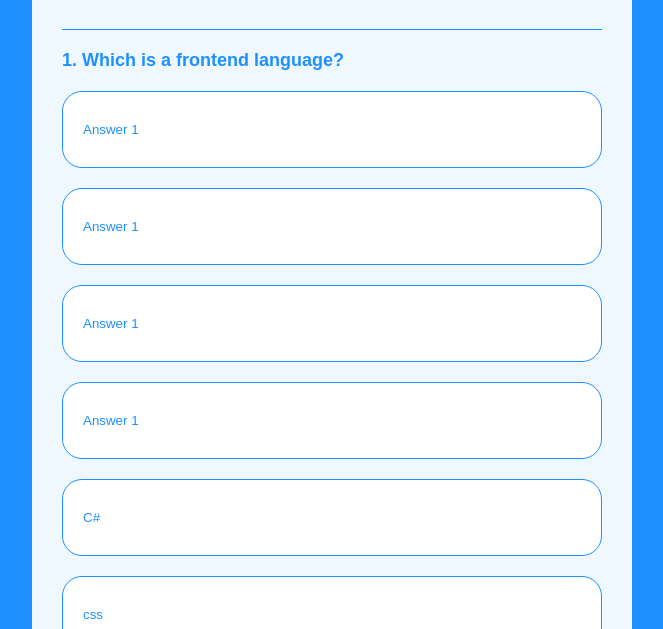
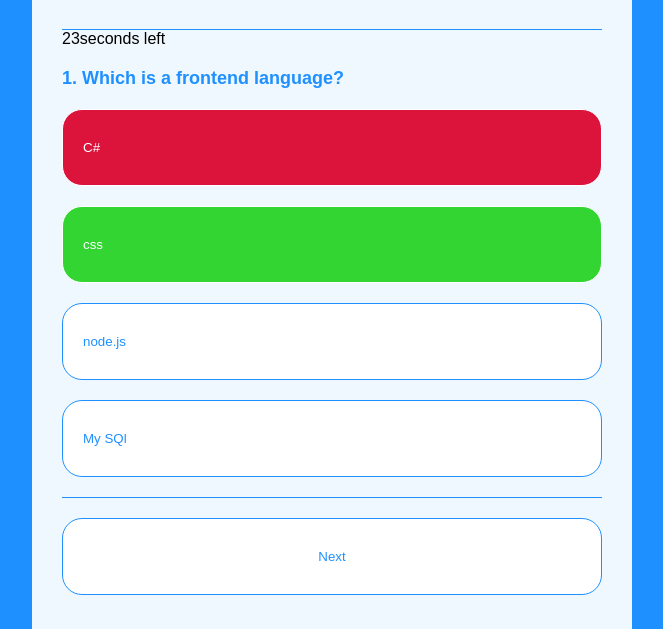
Before and after one commit to mlukicdesign/ML-CodeQuiz, a plain HTML site: page index.html in a window 1280 px wide. Both pictures are taken after a click on the button "C#". Shown: the part 171-800 px from the top of the page, without its empty margins (308-971 px from the left). Drawn offline with Linux system fonts and the light colour scheme.

Commit message:
javascript development

```diff
--- a/assets/script.js
+++ b/assets/script.js
@@ -40,6 +40,25 @@ let currentQuestionIndex = 0;
 let score = 0;
 
 
+
+
+// Timer Function
+
+let timerEl = document.getElementById('timer');
+let secondsLeft = 30;
+
+function startTimer() {
+    let timerId = setInterval(function() {
+        secondsLeft--;
+        timerEl.textContent = secondsLeft + "seconds left";
+
+        if(secondsLeft === 0) {
+            clearInterval(timerId);
+          /* Sends Message */
+        }
+    }, 1000)
+}
+
 //Initialize Quiz
 
 function startQuiz(){
@@ -47,24 +66,87 @@ function startQuiz(){
     score = 0;
     submit.innerHTML = "Next";
     showQuestion();
+    startTimer();
 }
 
 // Show Question
 function showQuestion(){
+    resetState();
     let currentQuestion = questions[currentQuestionIndex];
     let questionNo = currentQuestionIndex + 1;
     questionElement.innerHTML = questionNo + ". " + currentQuestion.
     question;
 
 // The forEach() method calls a function for each element in an array. Calls function on each answer
+// Check if selected answer is correct based on boolean defined in question arrays.
 
     currentQuestion.answers.forEach(answer => {
         const button = document.createElement("button");
         button.innerHTML = answer.text;
         button.classList.add("btn");
         answerButton.appendChild(button);
+        if(answer.correct){
+            button.dataset.correct = answer.correct;
+        }
+        button.addEventListener("click", selectAnswer);
     });
 }
+
+function resetState(){
+    submit.style.display = "none";
+    while(answerButton.firstChild){
+        answerButton.removeChild(answerButton.firstChild);
+    }
+}
+
+function selectAnswer(e){
+    const selectedBtn = e.target;
+    const isCorrect = selectedBtn.dataset.correct === "true";
+    if(isCorrect){
+        selectedBtn.classList.add("correct");
+        score++;
+    }else{
+        selectedBtn.classList.add("incorrect");
+    }
+    Array.from(answerButton.children).forEach(button => {
+        if(button.dataset.correct === "true"){
+            button.classList.add("correct");
+        }
+        button.disabled = true;
+    });
+    submit.style.display = "block";
+}
+
+
+function showScore(){
+    resetState();
+    questionElement.innerHTML = `You scored ${score} out of ${questions.length}!`;
+    submit.innerHTML = "Play Again?";
+    submit.style.display = "block";
+}
+
+
+
+function handleNextButton(){
+    currentQuestionIndex++;
+    if(currentQuestionIndex < questions.length){
+        showQuestion();
+    } else{
+        showScore();
+    }
+}
+
+
+submit.addEventListener("click", ()=>{
+    if(currentQuestionIndex < questions.length){
+        handleNextButton();
+    }else{
+        startQuiz();
+    }
+})
+
+
+console.log(score)
 
 //Run Quiz Function
 
--- a/assets/style.css
+++ b/assets/style.css
@@ -57,11 +57,26 @@ body {
     margin-bottom: 20px;
 }
 
-.btn:hover {
+.btn:hover:not([disabled]) {
     background: dodgerblue;
     color: white;
+}
+
+.btn:disabled{
+    cursor: no-drop;
 }
 
 #submit {
     text-align: center;
 }
+
+
+.correct {
+    background: rgb(50, 213, 50);
+    color: white;
+}
+
+.incorrect {
+    background: crimson;
+    color: white;
+}
--- a/index.html
+++ b/index.html
@@ -10,6 +10,7 @@
 <body>
     <div class="app">
         <h1>Coding Quiz</h1>
+        <p id="timer">0:00</p>
         <div class="quiz">
             <h2 id="question">Question Goes Here</h2>
             <div id="answer-buttons">
```
